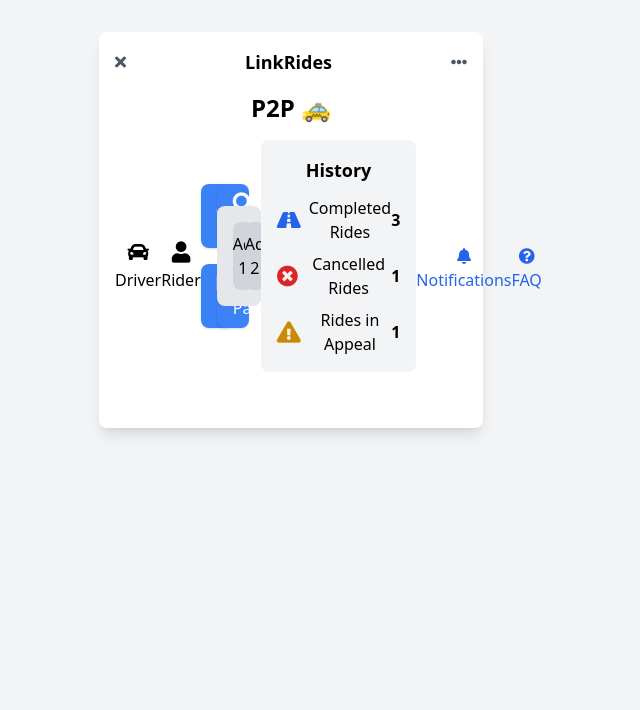
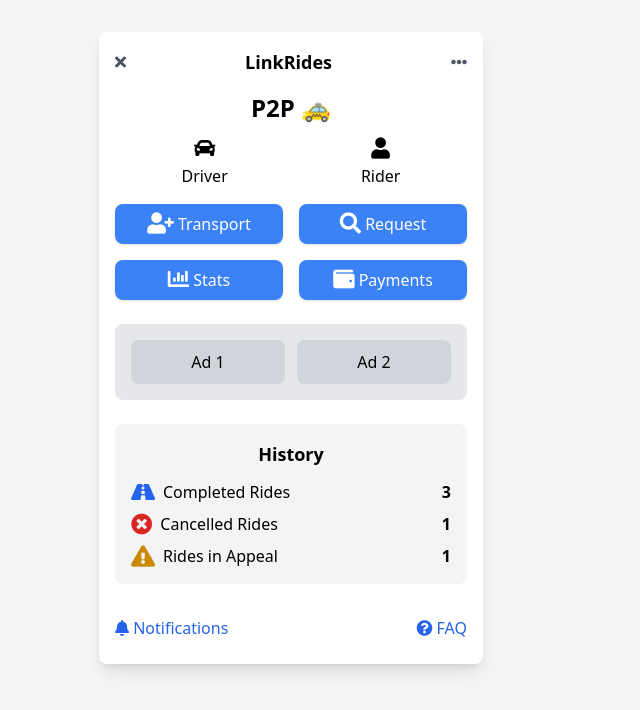
Before and after one commit to FiruzAmonov/TaxGram, a plain HTML site: page index.html in a window 1280 px wide. Shown: the whole page, without its empty margins (349-989 px from the left). Drawn offline with nearby package versions, Linux system fonts and the light colour scheme; a script that the page names is missing.

Commit message:
Update index.html

```diff
--- a/index.html
+++ b/index.html
@@ -1,5 +1,6 @@
 <!DOCTYPE html>
 <html lang="en">
+<script src="https://telegram.org/js/telegram-web-app.js"></script>
 
 <head>
     <meta charset="UTF-8">
@@ -23,8 +24,7 @@
         <div class="text-center">
             <h1 class="text-2xl font-bold mb-4">P2P 🚕</h1>
             <div class="flex justify-around mb-4">
-                <div class="flex justify-between items-center">
-    <button class="flex flex-col items-center">
+                <button class="flex flex-col items-center">
                     <i class="fas fa-car fa-lg mb-2"></i>
                     <span>Driver</span>
                 </button>
@@ -32,6 +32,7 @@
                     <i class="fas fa-user fa-lg mb-2"></i>
                     <span>Rider</span>
                 </button>
+            </div>
             <div class="grid grid-cols-2 gap-4 mb-6">
                 <button class="bg-blue-500 text-white py-2 px-4 rounded-lg shadow">
                     <i class="fas fa-user-plus fa-lg"></i> Transport
@@ -43,7 +44,7 @@
                     <i class="fas fa-chart-bar fa-lg"></i> Stats
                 </button>
                 <button class="bg-blue-500 text-white py-2 px-4 rounded-lg shadow">
-                    <i class="fas fa-wallet fa-lg"></i> Payment
+                    <i class="fas fa-wallet fa-lg"></i> Payments
                 </button>
             </div>
             <!-- Ads Section -->
@@ -93,5 +94,9 @@
 </body>
 
 </html>
+
+<!-- Eruda is console for mobile browsers -->
+<script src="https://cdn.jsdelivr.net/npm/eruda"></script>
+<script>eruda.init();</script>
 </body>
 </html>
```
